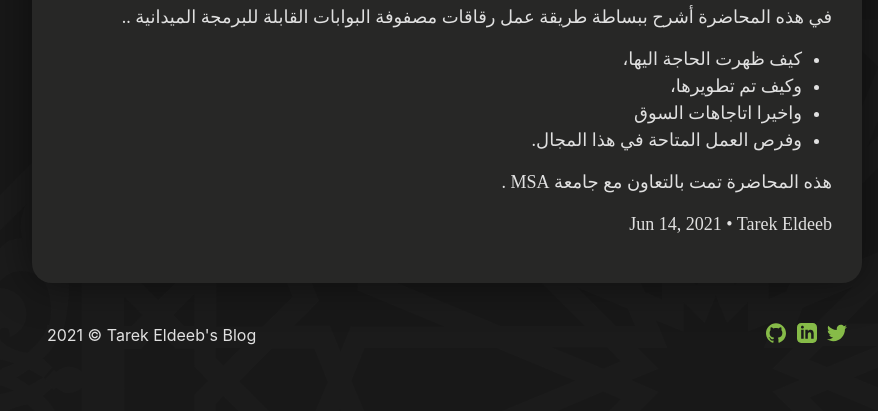
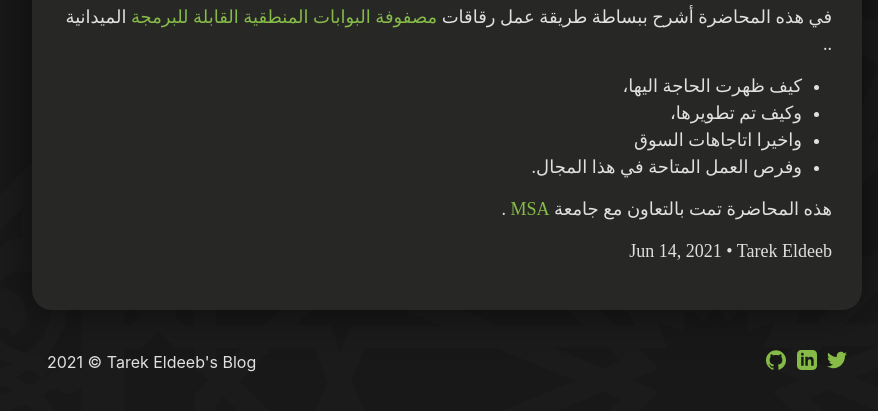
Before and after one commit to tarekeldeeb/tarekeldeeb.github.io, a Jekyll site: the page built from _posts/2021-06-14-How-FPGA-Work-and-Market-Trends.md, in a window 1280 px wide and 937 px high, cut to the strip 521-932 px from the top of the window. Shown: the whole strip, without its empty margins (193-1071 px from the left). Built offline with Jekyll 4.4.1, drawn with Linux system fonts in a browser that asks for light colours; some web fonts are replaced; comment, search, counter and statistics services are not loaded.

Commit message:
Added a hyperlink

```diff
--- a/_posts/2021-06-14-How-FPGA-Work-and-Market-Trends.md
+++ b/_posts/2021-06-14-How-FPGA-Work-and-Market-Trends.md
@@ -7,10 +7,10 @@ comments: true
 
 <iframe width="560" height="315" src="https://www.youtube.com/embed/9-X6fO4FepQ" title="YouTube video player" frameborder="0" allow="accelerometer; autoplay; clipboard-write; encrypted-media; gyroscope; picture-in-picture" allowfullscreen></iframe>
 
-في هذه المحاضرة أشرح ببساطة طريقة عمل رقاقات مصفوفة البوابات القابلة للبرمجة الميدانية ..
+في هذه المحاضرة أشرح ببساطة طريقة عمل رقاقات [مصفوفة البوابات المنطقية القابلة للبرمجة](https://ar.wikipedia.org/wiki/%D9%85%D8%B5%D9%81%D9%88%D9%81%D8%A9_%D8%A7%D9%84%D8%A8%D9%88%D8%A7%D8%A8%D8%A7%D8%AA_%D8%A7%D9%84%D9%85%D9%86%D8%B7%D9%82%D9%8A%D8%A9_%D8%A7%D9%84%D9%82%D8%A7%D8%A8%D9%84%D8%A9_%D9%84%D9%84%D8%A8%D8%B1%D9%85%D8%AC%D8%A9) الميدانية ..
  * كيف ظهرت الحاجة اليها،
  * وكيف تم تطويرها،
  * واخيرا اتاجاهات السوق
  * وفرص العمل المتاحة في هذا المجال.
 
-هذه المحاضرة تمت بالتعاون مع جامعة MSA .
+هذه المحاضرة تمت بالتعاون مع جامعة [MSA](https://msa.edu.eg/msauniversity/) .
```
